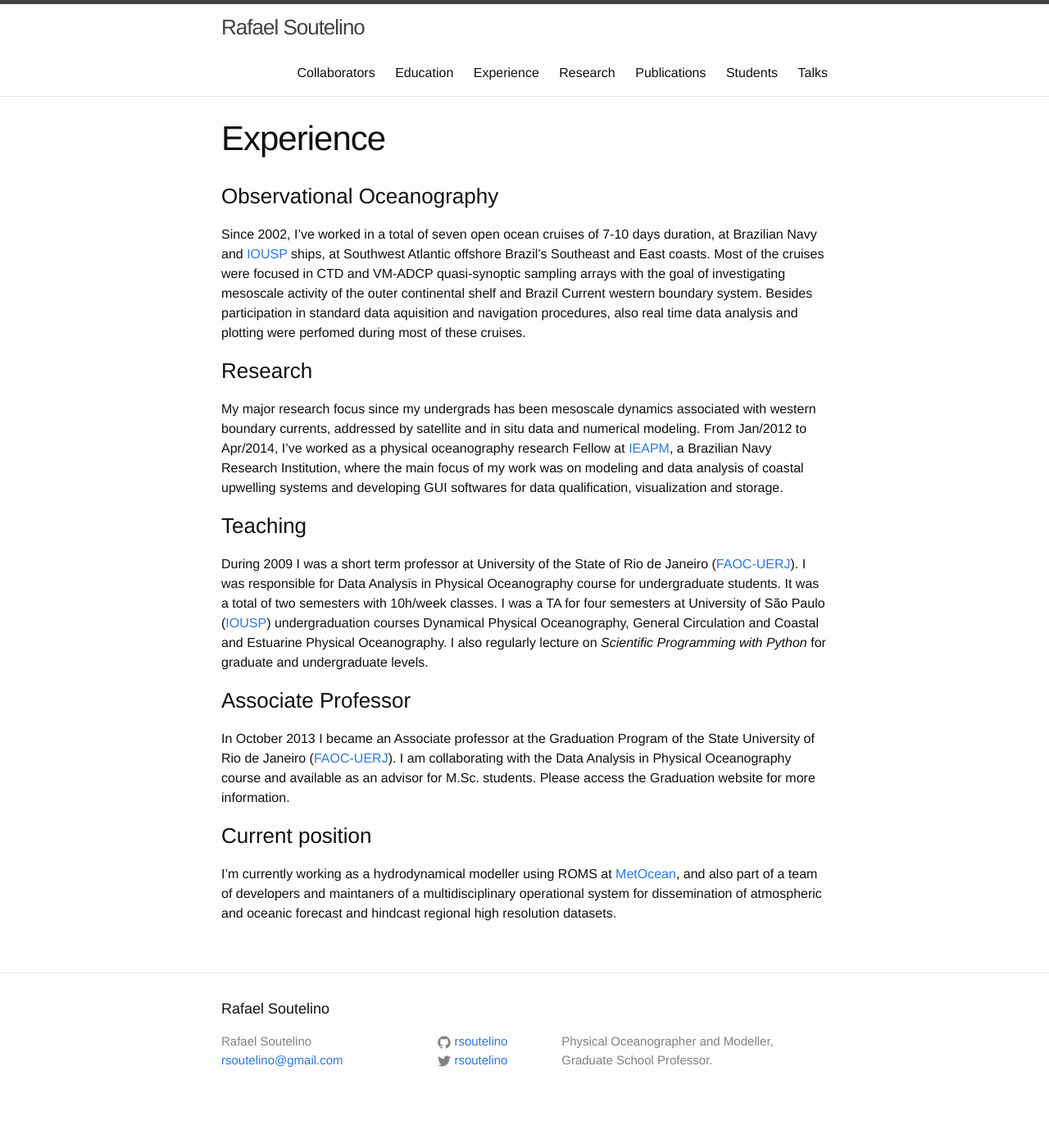
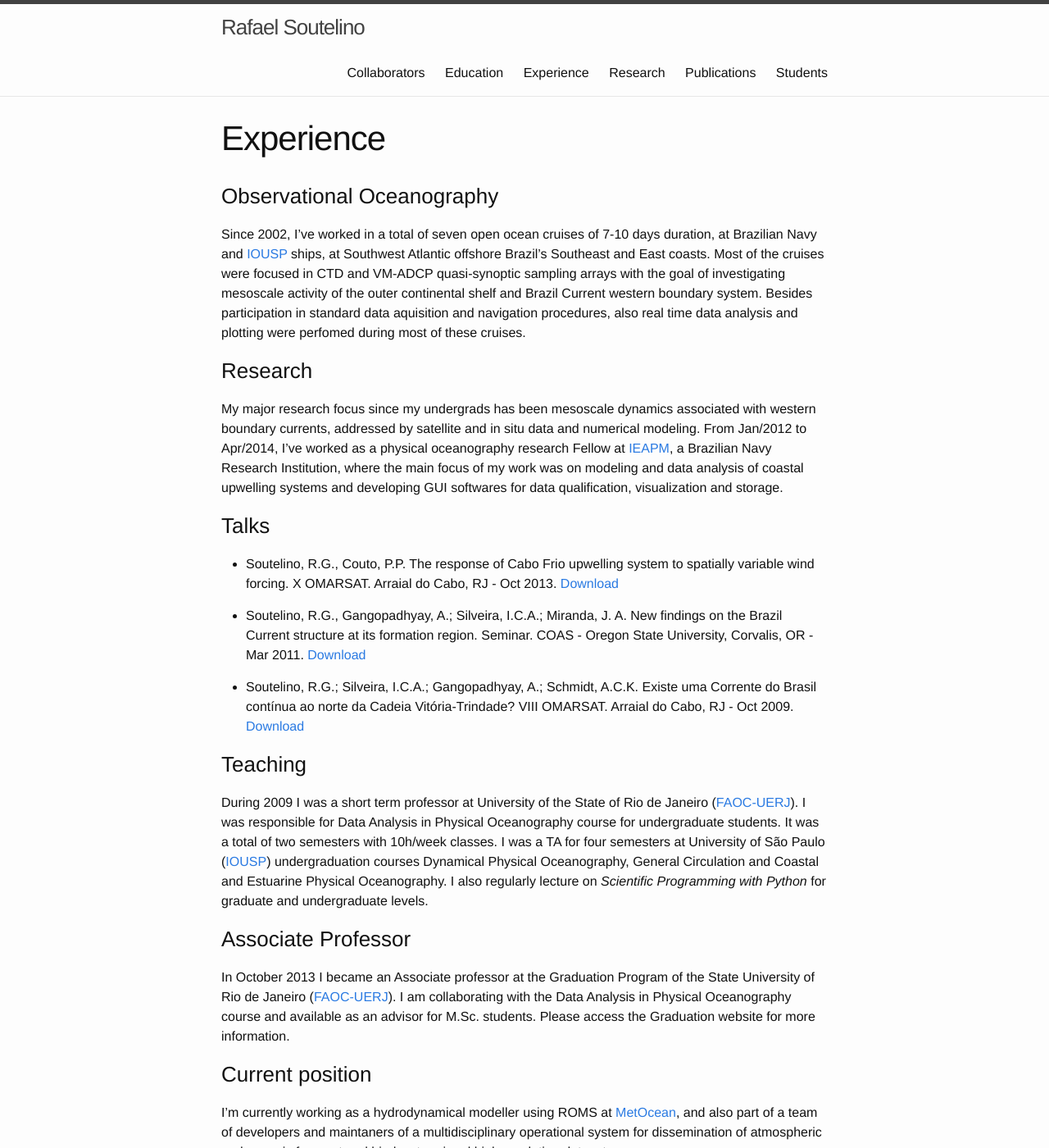
Before and after one commit to rsoutelino/rsoutelino.github.io, a Jekyll site: the page built from experience.md, in a window 1280 px wide and 1400 px high. Shown: the whole window at 82% size. Built offline with Jekyll 4.4.1, drawn with Linux system fonts in a browser that asks for light colours.

Commit message:
moved talks to experience page

```diff
--- a/experience.md
+++ b/experience.md
@@ -12,6 +12,14 @@
 
 My major research focus since my undergrads has been mesoscale dynamics associated with western boundary currents, addressed by satellite and in situ data and numerical modeling. From Jan/2012 to Apr/2014, I've worked as a physical oceanography research Fellow at [IEAPM](http://www.ieapm.mar.mil.br), a Brazilian Navy Research Institution, where the main focus of my work was on modeling and data analysis of coastal upwelling systems and developing GUI softwares for data qualification, visualization and storage.
 
+### Talks
+
+- Soutelino, R.G., Couto, P.P. The response of Cabo Frio upwelling system to spatially variable wind forcing. X OMARSAT. Arraial do Cabo, RJ - Oct 2013. [Download](../presentations/omarsat2013_soutelino.pdf)
+
+- Soutelino, R.G., Gangopadhyay, A.; Silveira, I.C.A.; Miranda, J. A. New findings on the Brazil Current structure at its formation region. Seminar. COAS - Oregon State University, Corvalis, OR - Mar 2011. [Download](../presentations/coas2011_soutelino.pdf)
+
+- Soutelino, R.G.; Silveira, I.C.A.; Gangopadhyay, A.; Schmidt, A.C.K. Existe uma Corrente do Brasil contínua ao norte da Cadeia Vitória-Trindade? VIII OMARSAT. Arraial do Cabo, RJ - Oct 2009. [Download](../presentations/omarsat2009_soutelino.pdf)
+
 ### Teaching
 
 During 2009 I was a short term professor at University of the State of Rio de Janeiro ([FAOC-UERJ](http://www.oceanografia.uerj.br)). I was responsible for Data Analysis in Physical Oceanography course for undergraduate students. It was a total of two semesters with 10h/week classes. I was a TA for four semesters at University of São Paulo ([IOUSP](http://www.io.usp.br)) undergraduation courses Dynamical Physical Oceanography, General Circulation and Coastal and Estuarine Physical Oceanography. I also regularly lecture on *Scientific Programming with Python* for graduate and undergraduate levels.
```
Also changed, not shown: talks.md (deleted, +0 -11 lines).
